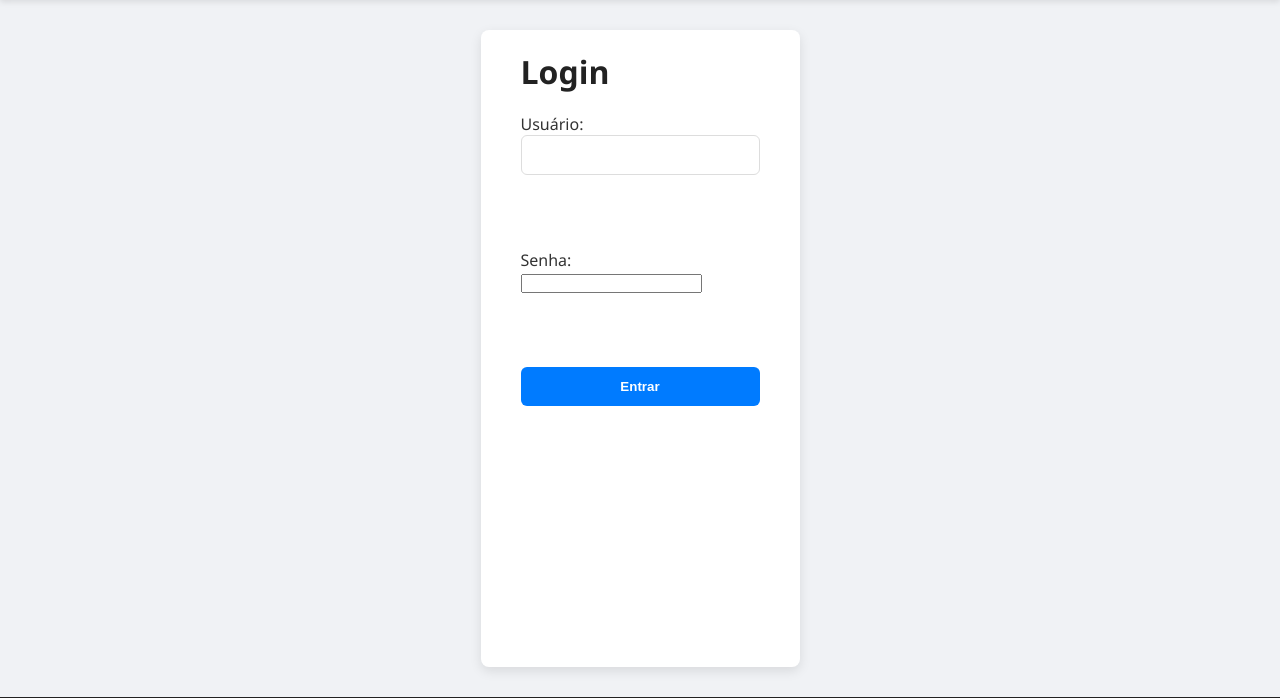
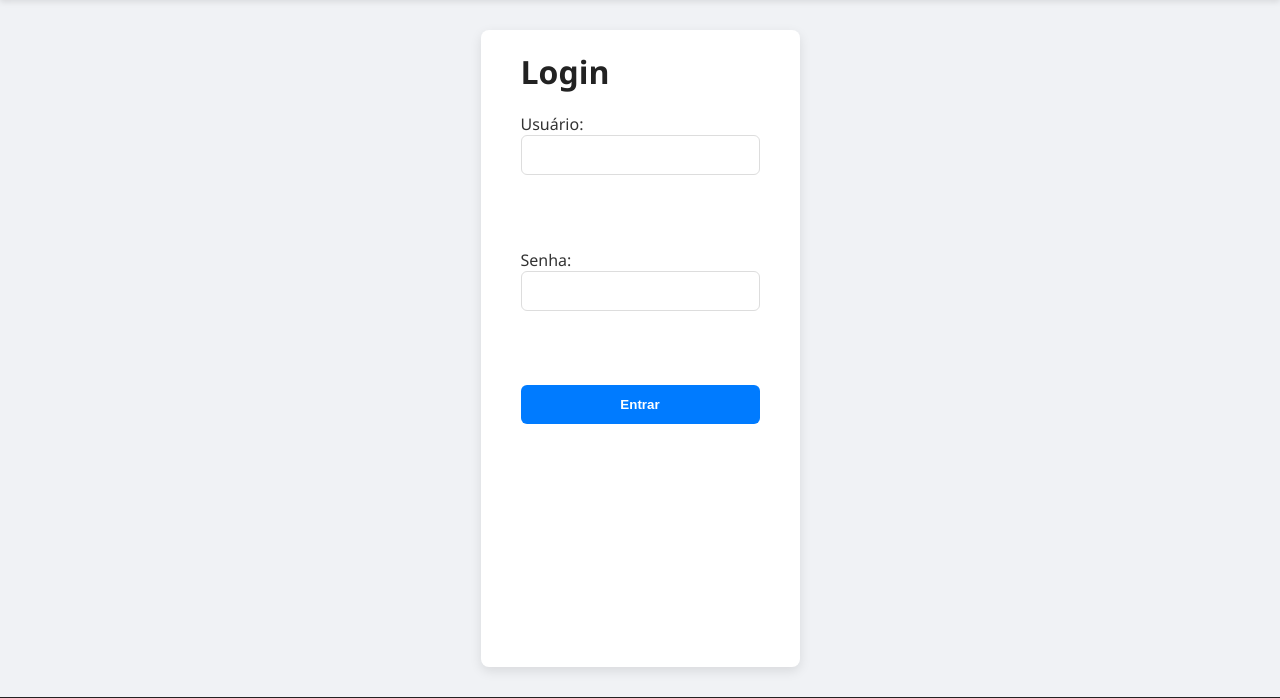
Before and after one commit to StoneberryPCP/estoque, a Flask app: page /login in a window 1280 px wide. Shown: the part 54-752 px from the top of the page. Run offline with Flask 3, Linux system fonts and the light colour scheme.

Commit message:
Primeiro commit do app estoque Flask

```diff
--- a/static/style.css
+++ b/static/style.css
@@ -183,7 +183,7 @@ form {
   gap: 15px;
 }
 
-input[type="text"], input[type="number"], input[type="float"], select {
+input[type="text"], input[type="password"], input[type="number"], input[type="float"], select {
   padding: 10px 15px;
   border: 1.8px solid #ddd;
   border-radius: 6px;
@@ -191,7 +191,7 @@ input[type="text"], input[type="number"], input[type="float"], select {
   transition: border-color 0.3s ease;
 }
 
-input[type="text"]:focus, input[type="number"]:focus, input[type="float"]:focus, select:focus {
+input[type="text"]:focus, input[type="password"]:focus, input[type="number"]:focus, input[type="float"]:focus, select:focus {
   border-color: #007bff;
   outline: none;
 }
--- a/templates/login.html
+++ b/templates/login.html
@@ -8,7 +8,7 @@
     {% if erro %}
     <p style="color:red;">{{ erro }}</p>
     {% endif %}
-    <form method="POST" class="movimentar-form">
+    <form method="POST">
         <label>Usuário:<br>
             <input type="text" name="username" required>
         </label><br><br>
```
